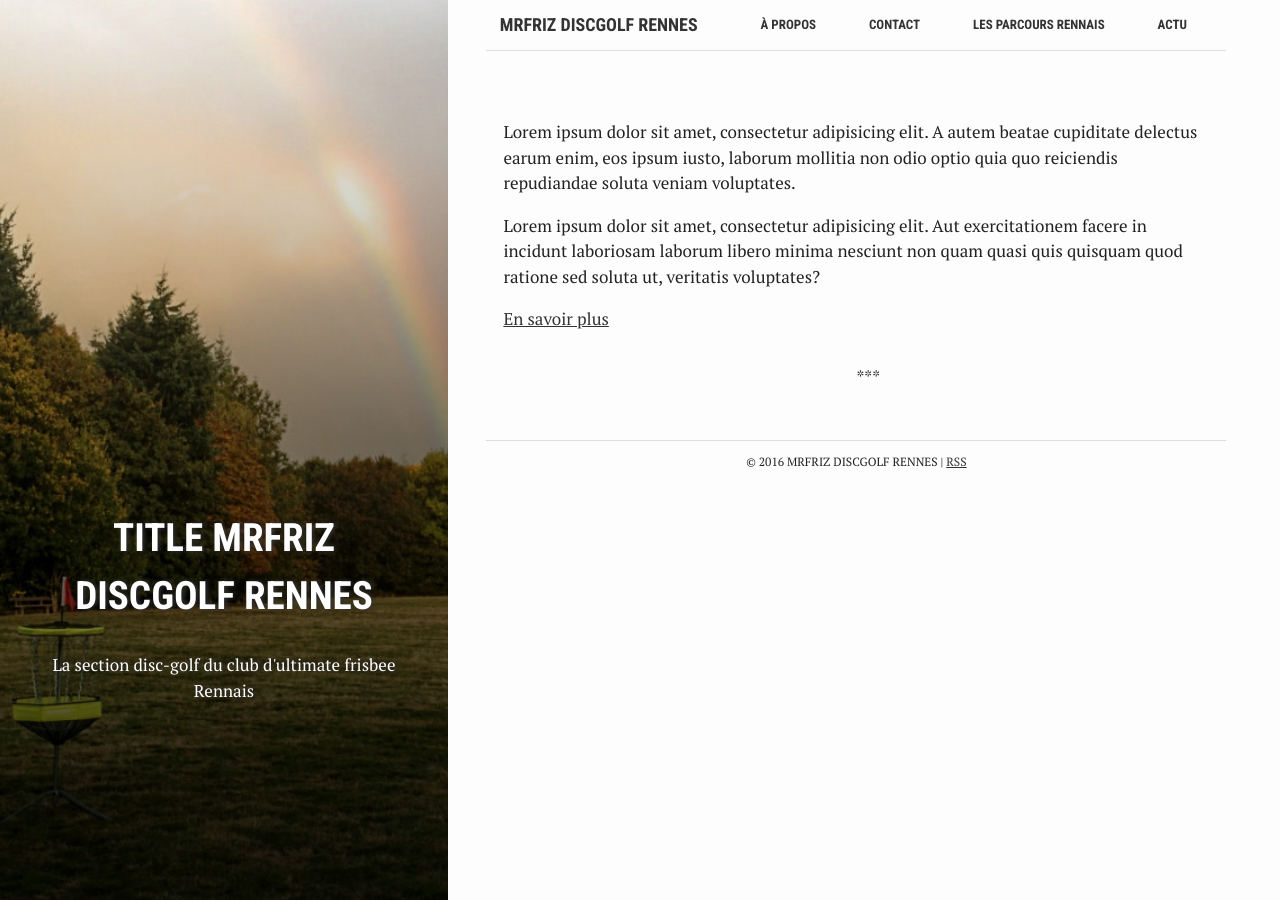
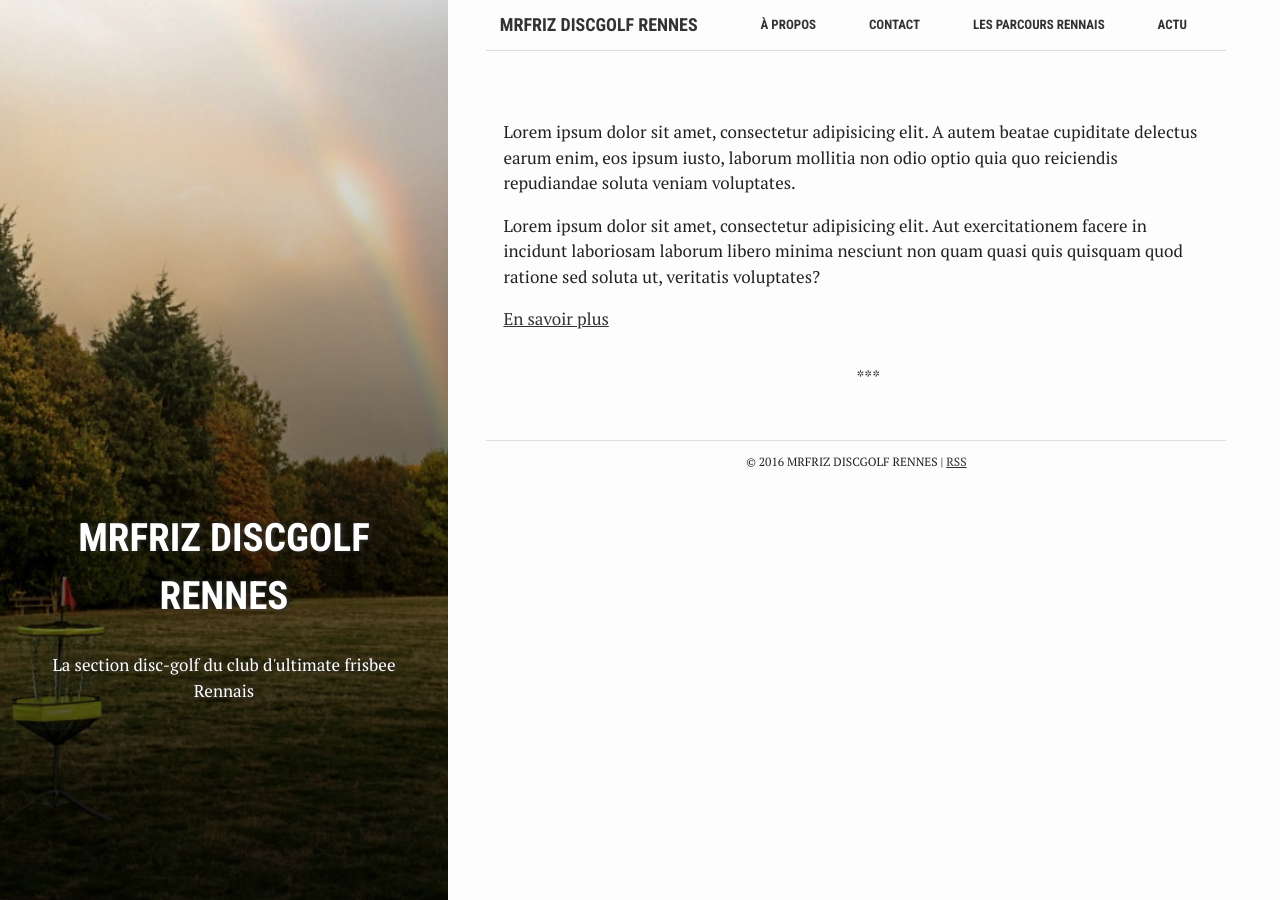
Before and after one commit to MrFriz/discgolf, a Jekyll site: the page built from index.html, in a window 1280 px wide. Built offline with Jekyll 4.4.1, drawn with Linux system fonts in a browser that asks for light colours.

Commit message:
Update aside.html

```diff
--- a/_includes/aside.html
+++ b/_includes/aside.html
@@ -10,14 +10,11 @@
       <div class="heading">
 
         {% if page.tags %}
-        test tag ?
           {% for tag in page.tags %}
             <a href="/posts/#{{ tag | downcase }}">{{ tag | downcase }}</a>
           {% endfor %}
-        {% else %}
-        title
-          {{ page.title }}
         {% endif %}
+        {{ page.title }}
 
       </div>
 
```
